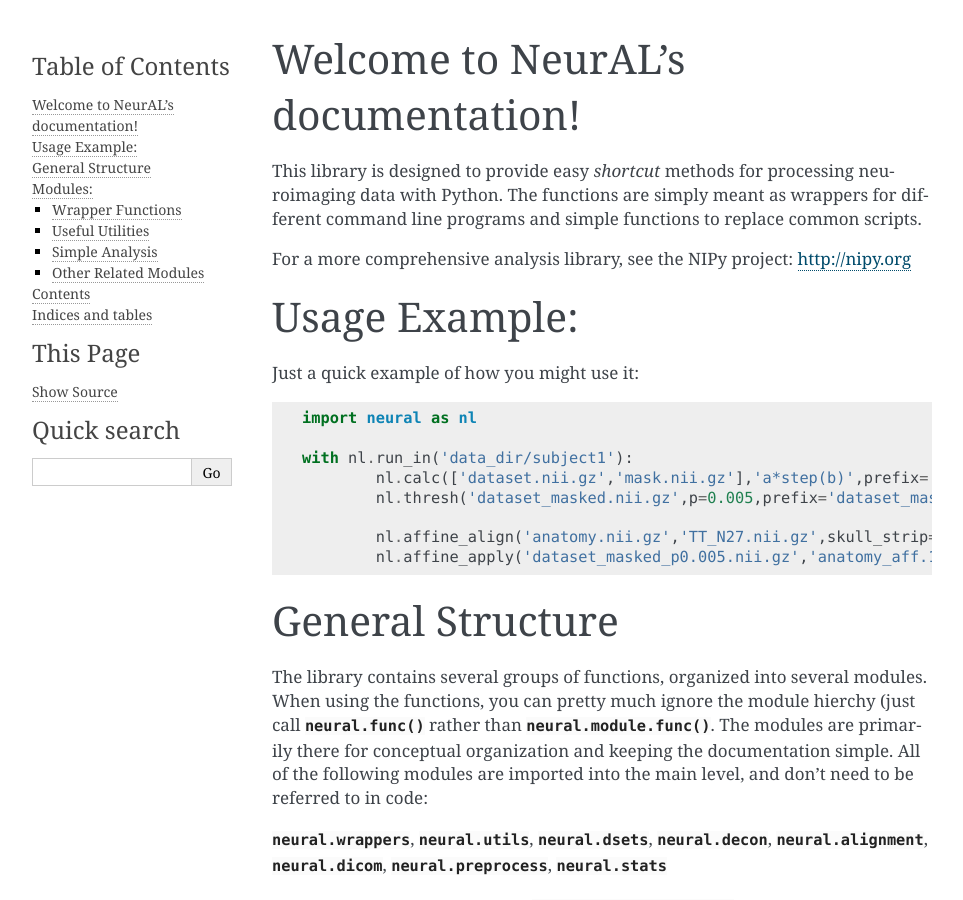
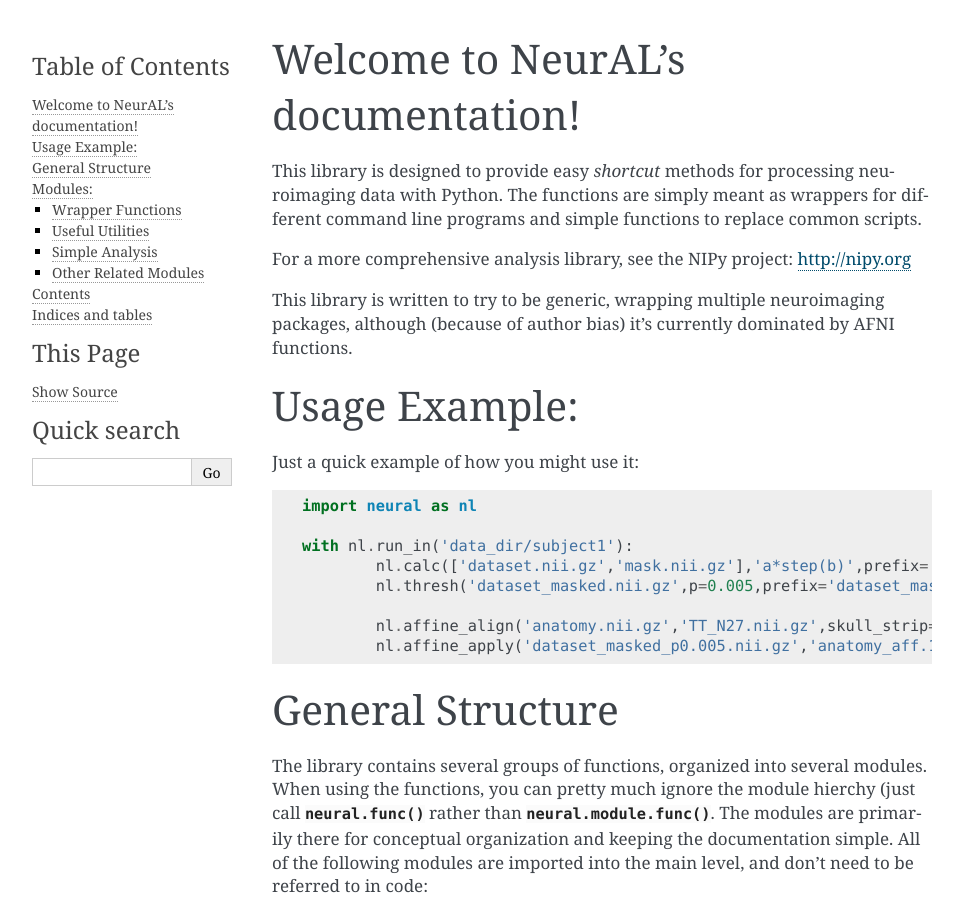
Before and after one commit to azraq27/neural, a Sphinx documentation site: the page built from docs/source/index.rst, in a window 1280 px wide and 900 px high. Shown: the whole window, without its empty margins (148-1111 px from the left). Built offline with Sphinx 7.4.7, drawn with Linux system fonts in a browser that asks for light colours.

Commit message:
doc updates

```diff
--- a/docs/source/index.rst
+++ b/docs/source/index.rst
@@ -11,6 +11,9 @@
 and simple functions to replace common scripts.
 
 For a more comprehensive analysis library, see the NIPy project: http://nipy.org
+
+This library is written to try to be generic, wrapping multiple neuroimaging packages, although (because of author bias) it's
+currently dominated by AFNI functions.
 
 
 Usage Example:
```
